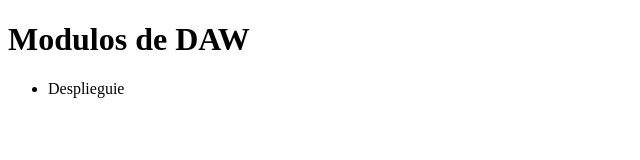
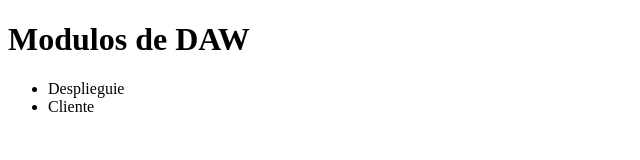
Before and after one commit to Serer26/dawAct1.3, a plain HTML site: page index.html in a window 1280 px wide. Shown: the full height of the page, 0-640 px from the left. Drawn offline with Linux system fonts and the light colour scheme.

Commit message:
Anyade asignatura

```diff
--- a/index.html
+++ b/index.html
@@ -7,6 +7,8 @@
 </head>
 <body>
     <h1>Modulos de DAW</h1>
-    <ul><li>Desplieguie</li></ul>
+    <ul><li>Desplieguie</li>
+
+	<li>Cliente</li></ul>
 </body>
 </html>
```
